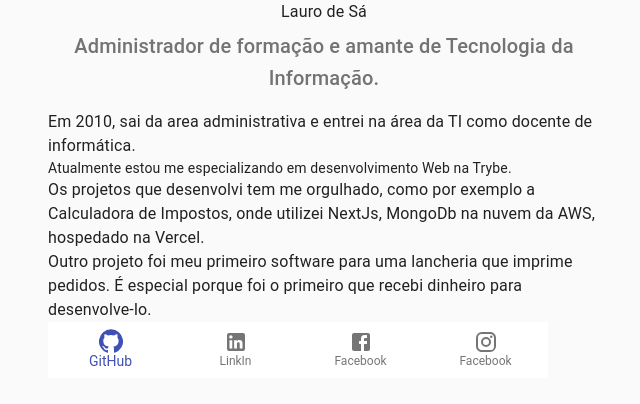
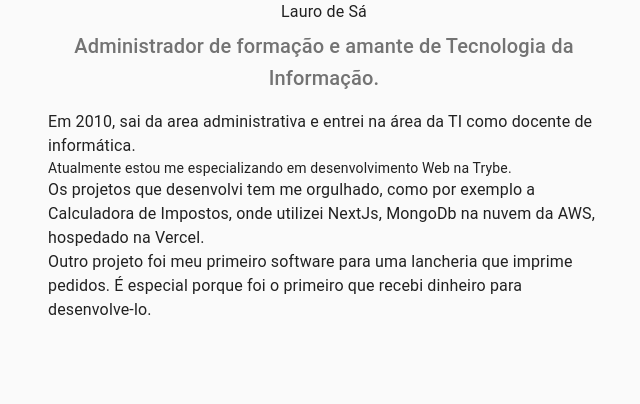
Before and after one commit to laurods/it-app, a Next.js app: page / in a window 1280 px wide. Shown: the top 404 px of the page, without its empty margins (316-956 px from the left). Built offline with nearby package versions, Linux system fonts and the light colour scheme.

Commit message:
Atualizaçoes 20012021h

```diff
--- a/pages/index.js
+++ b/pages/index.js
@@ -2,7 +2,6 @@ import React from "react";
 import Container from "@material-ui/core/Container";
 import CssBaseline from "@material-ui/core/CssBaseline";
 import Iam from '../components/Iam';
-import Contact from '../components/contact';
 function Home() {
   return (
     <div>
@@ -10,7 +9,7 @@ function Home() {
       <main>
         <Container maxWidth="sm">
          <Iam />
-         <Contact />
+
 
         </Container>
       </main>
```
